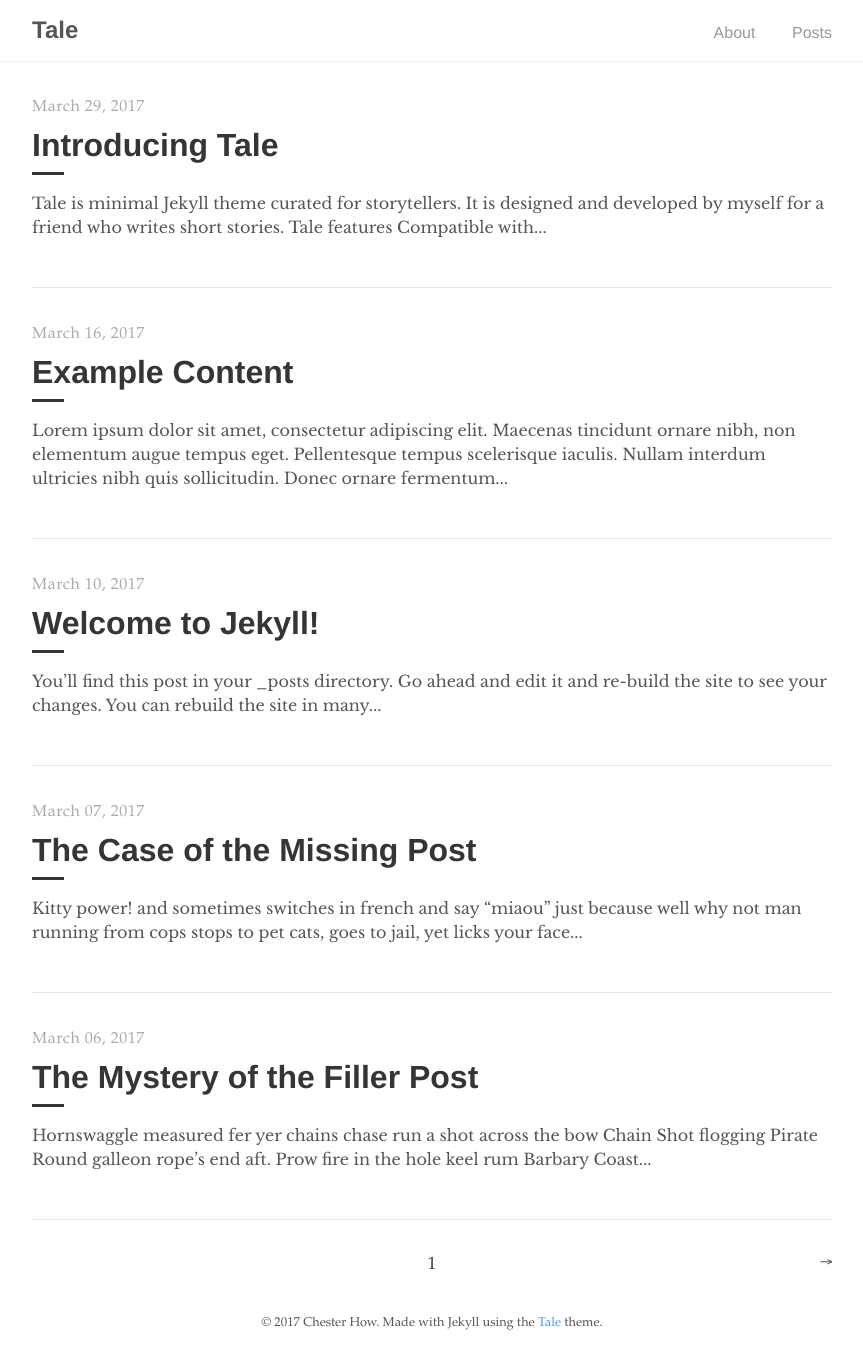
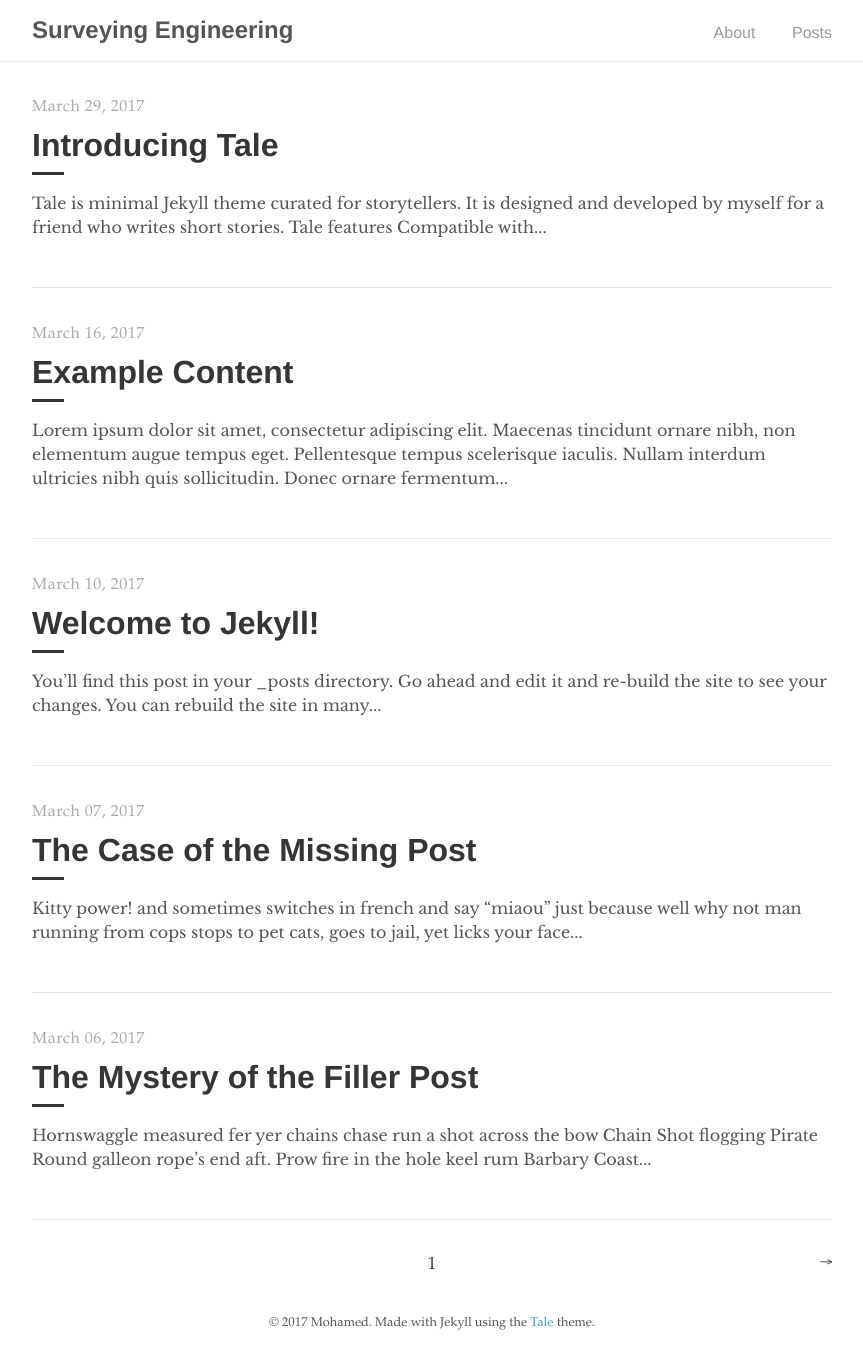
Before and after one commit to dump-uname/dump-uname.github.io, a Jekyll site: the page built from index.html, in a window 1280 px wide. Shown: the whole page, without its empty margins (208-1071 px from the left). Built offline with Jekyll 4.4.1, drawn with Linux system fonts in a browser that asks for light colours; the list of posts is cut into pages by our own code.

Commit message:
chaning _config file

```diff
--- a/_config.yml
+++ b/_config.yml
@@ -2,7 +2,7 @@
 permalink:      /:year-:month-:day/:title
 
 # Setup
-title:          Tale
+title:          Surveying Engineering
 paginate:       5
 baseurl:        ""
 url:            "https://chesterhow.github.io/tale"
@@ -17,7 +17,7 @@ markdown:       kramdown
 
 # About
 author:
-  name:         Chester How
+  name:         Mohamed
   url:          http://chester.how
   email:        chesterhow@gmail.com
 
```
